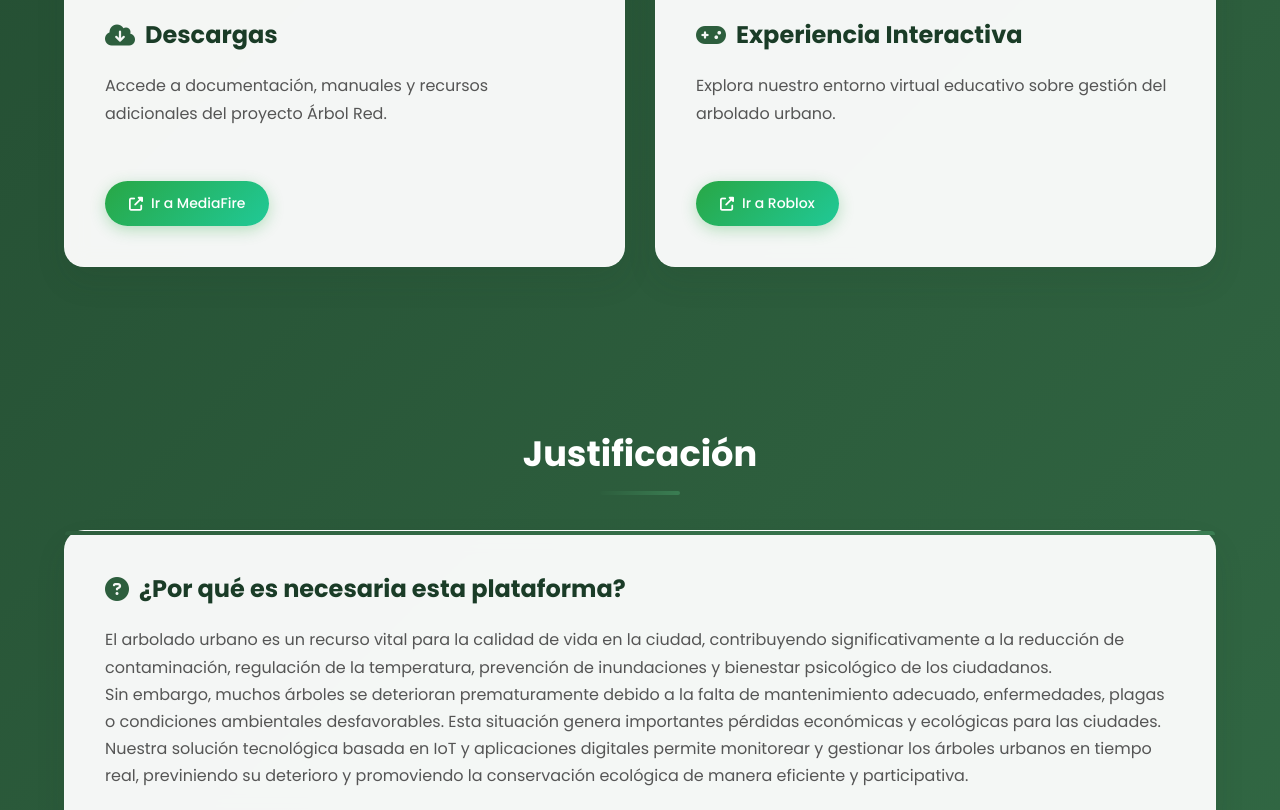
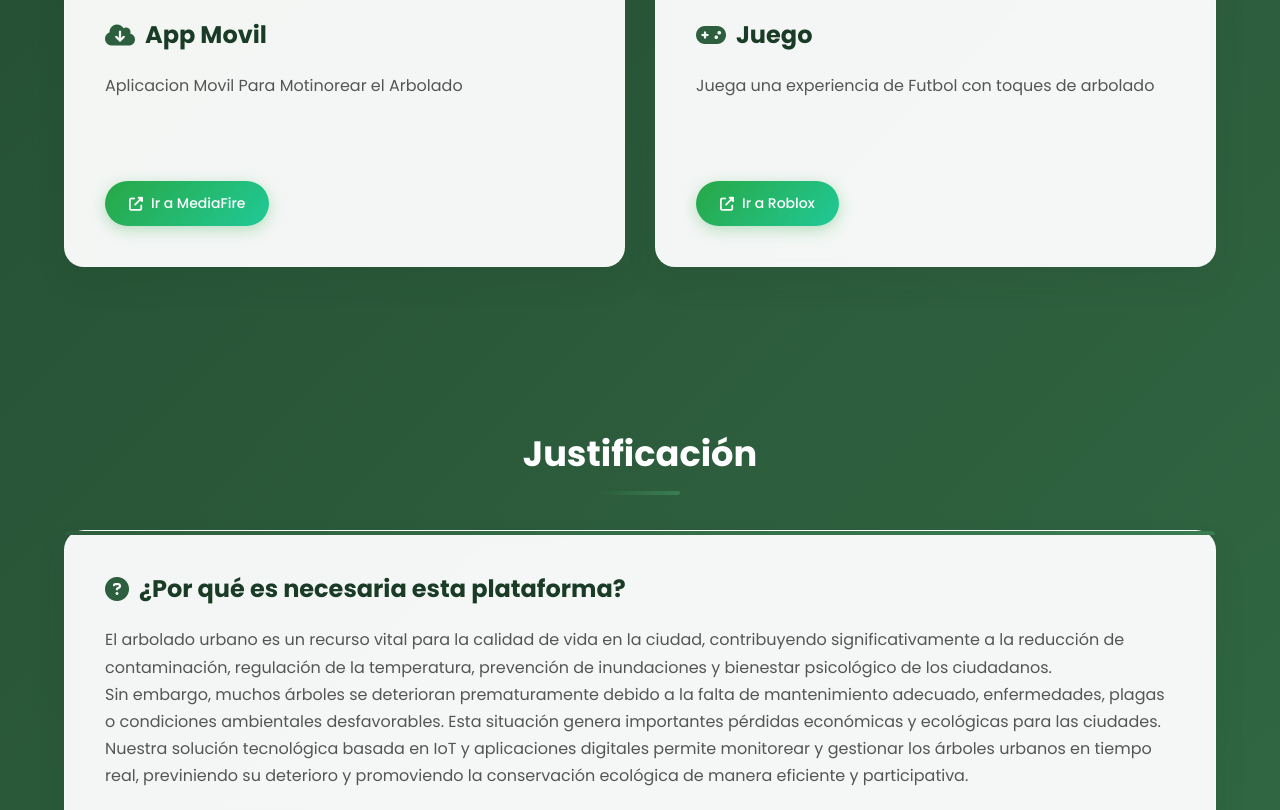
Before and after one commit to EricLeonardoAlonsoVelazquez/Aplicaciones-WEB-Progresivas, a plain HTML site: page frontend/index.html in a window 1280 px wide. Shown: the part 1937-2747 px from the top of the page. Drawn offline with Linux system fonts and the light colour scheme.

Commit message:
Update index.html

```diff
--- a/frontend/index.html
+++ b/frontend/index.html
@@ -82,8 +82,8 @@
                     <div class="resource-logo">
                         <img src="icons/ArbolRed.png" alt="Logo Árbol Red" class="resource-image">
                     </div>
-                    <h3><i class="fas fa-cloud-download-alt"></i> Descargas</h3>
-                    <p>Accede a documentación, manuales y recursos adicionales del proyecto Árbol Red.</p>
+                    <h3><i class="fas fa-cloud-download-alt"></i> App Movil</h3>
+                    <p>Aplicacion Movil Para Motinorear el Arbolado</p>
                     <a href="https://www.mediafire.com" target="_blank" class="btn-secondary">
                         <i class="fas fa-external-link-alt"></i> Ir a MediaFire
                     </a>
@@ -92,8 +92,8 @@
                     <div class="resource-logo">
                         <img src="icons/ArbolRed.png" alt="Logo Árbol Red" class="resource-image">
                     </div>
-                    <h3><i class="fas fa-gamepad"></i> Experiencia Interactiva</h3>
-                    <p>Explora nuestro entorno virtual educativo sobre gestión del arbolado urbano.</p>
+                    <h3><i class="fas fa-gamepad"></i> Juego </h3>
+                    <p>Juega una experiencia de Futbol con toques de arbolado</p>
                     <a href="https://www.roblox.com" target="_blank" class="btn-secondary">
                         <i class="fas fa-external-link-alt"></i> Ir a Roblox
                     </a>
```
